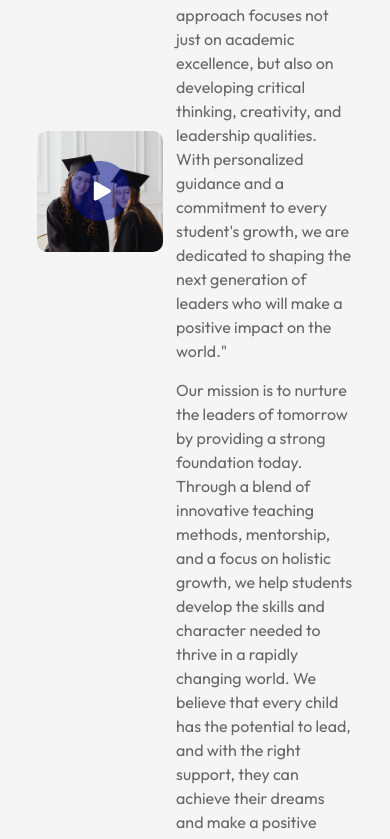
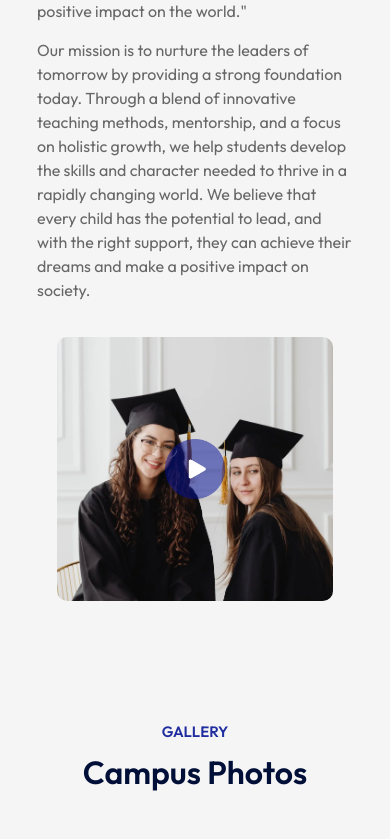
Before and after one commit to Dhaliyanoushad/Educational-Site, a React (Vite) app: page / in a window 390 px wide. Shown: the part 2602-3441 px from the top of the page. Built offline with nearby package versions, Linux system fonts and the light colour scheme.

Commit message:
Responsive About

```diff
--- a/src/components/About/About.css
+++ b/src/components/About/About.css
@@ -45,3 +45,17 @@
   color: #676767;
   margin-bottom: 15px;
 }
+
+@media (max-width: 800px) {
+  .about {
+    flex-direction: column;
+  }
+  .about-left {
+    flex-basis: 100%;
+    margin: 20px;
+    order: 2;
+  }
+  .about-right {
+    flex-basis: 100%;
+  }
+}
```
